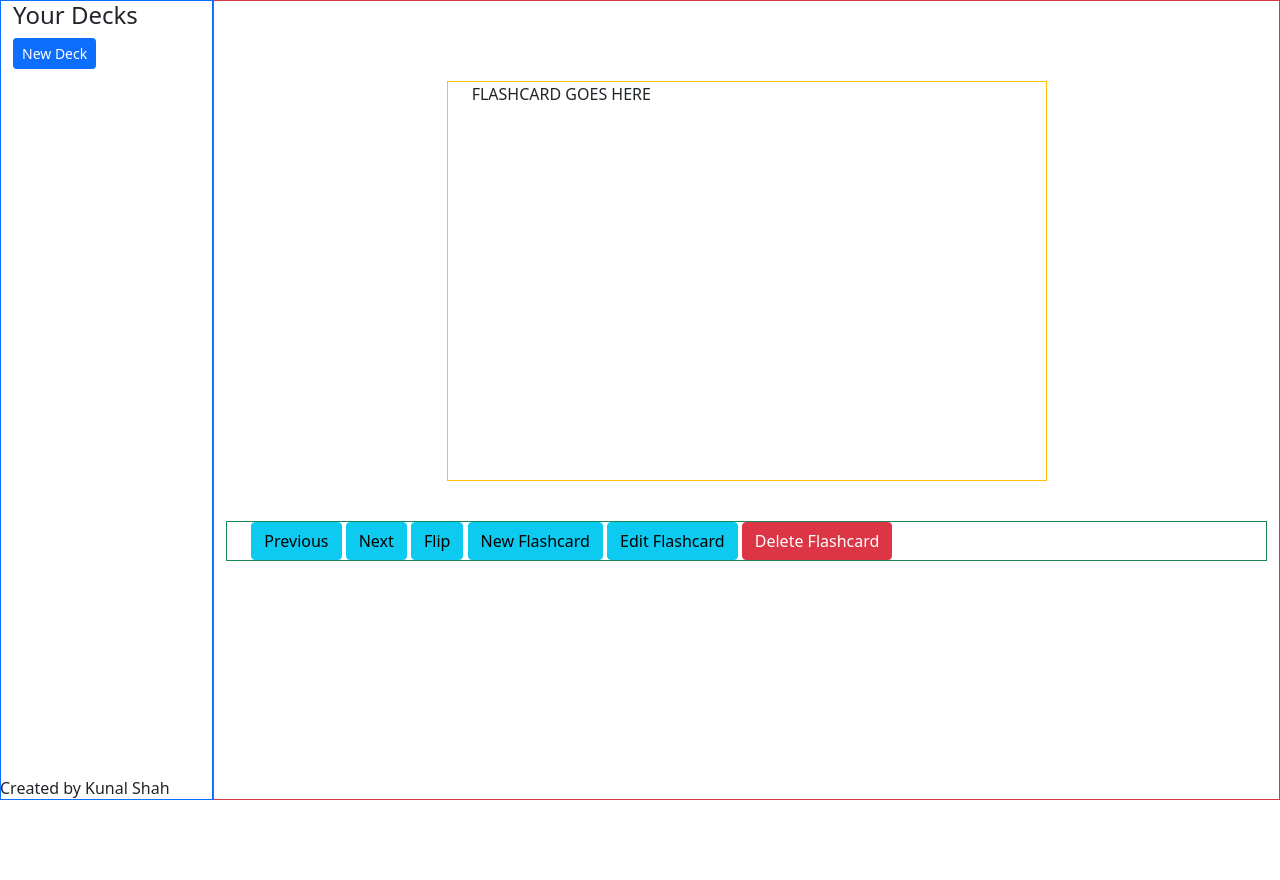
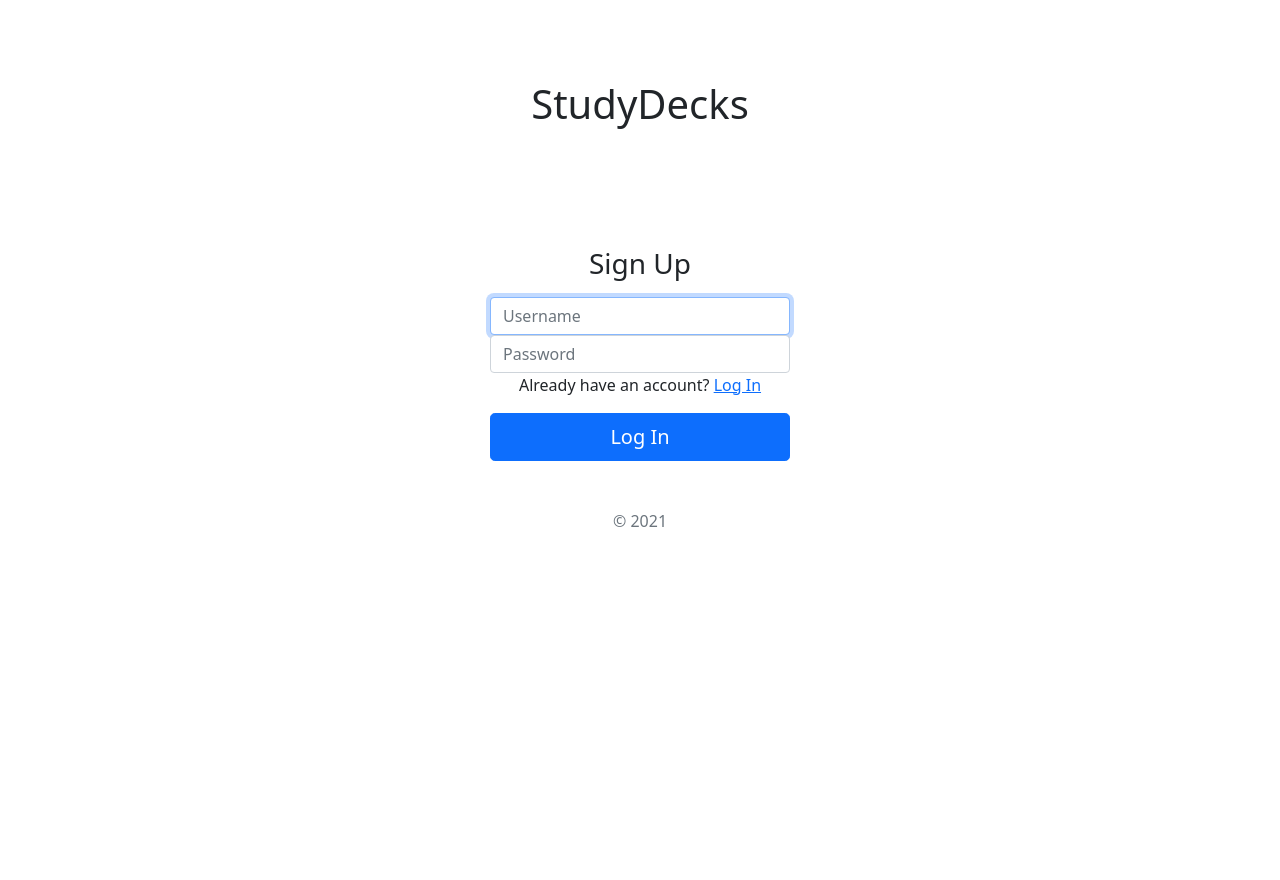
Before and after one commit to kdshah6593/study-decks-frontend, a PHP site: page / in a window 1280 px wide. Before the commit the page ends 800 px from the top, so only its background shows below. Run offline with PHP 8.4, Linux system fonts and the light colour scheme.

Commit message:
add login and signup forms plus their css

```diff
--- a/index.html
+++ b/index.html
@@ -10,14 +10,36 @@
     </head>
     <body>
         <!-- Initial Login Screen, hide this after click button to login -->
-        <div id="login-form-div">
-            <form id="login-form">
-
+        <div id="login-form-div" class="text-center" hidden>
+            <h1 id="page-header">StudyDecks</h1>
+            <form id="login-form" class="form-signin">
+                <h1 class="h3 mb-3 fw-normal">Login</h1>
+                <label for="username" class="visually-hidden">Username</label>
+                <input type="text" id="username" class="form-control" placeholder="Username" required autofocus>
+                <label for="password" class="visually-hidden">Password</label>
+                <input type="password" id="password" class="form-control" placeholder="Password" required autofocus>
+                <p>Need an account? <span><a id="signup-link" href="#">Sign Up</a></span></p>
+                <button type="submit" class="w-100 btn btn-lg btn-primary">Log In</button>
+                <p class="mt-5 mb-3 text-muted">© 2021</p>
+            </form>
+        </div>
+        <!-- Sign Up Screen, hidden show if sign-up button clicked -->
+        <div id="signup-form-div" class="text-center">
+            <h1 id="page-header">StudyDecks</h1>
+            <form id="signup-form" class="form-signin">
+                <h1 class="h3 mb-3 fw-normal">Sign Up</h1>
+                <label for="username" class="visually-hidden">Username</label>
+                <input type="text" id="username" class="form-control" placeholder="Username" required autofocus>
+                <label for="password" class="visually-hidden">Password</label>
+                <input type="password" id="password" class="form-control" placeholder="Password" required autofocus>
+                <p>Already have an account? <span><a id="login-link" href='#'>Log In</a></span></p>
+                <button type="submit" class="w-100 btn btn-lg btn-primary">Log In</button>
+                <p class="mt-5 mb-3 text-muted">© 2021</p>
             </form>
         </div>
 
         <!-- Main Screen Hidden at first, visible after login -->
-        <div id="main-container" class="container-fluid container-cover">
+        <div id="main-container" class="container-fluid container-cover" hidden>
             <div class='row'>
 
                 <div id="left-container" class="col-2 border border-primary">
--- a/style.css
+++ b/style.css
@@ -29,3 +29,14 @@ li {
 li p {
     cursor: pointer;
 }
+
+.form-signin {
+    width: 100%;
+    max-width: 330px;
+    padding: 15px;
+    margin: 13vh auto;
+}
+
+#page-header {
+    margin-top: 10vh;
+}
```
